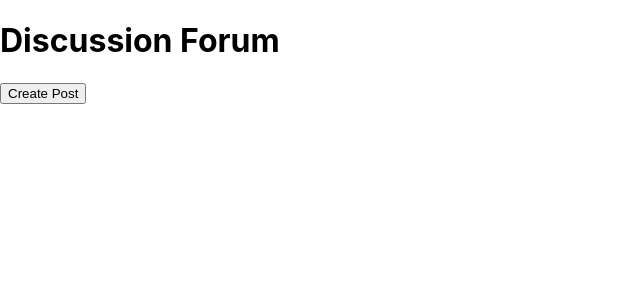
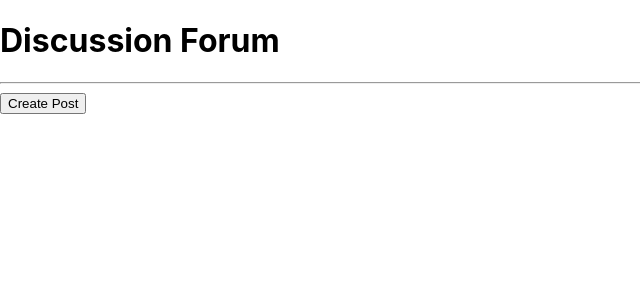
Before and after one commit to Patrick-Dolan/discussion-forum, a React (Create React App) app: page / in a window 1280 px wide. Shown: the top 300 px of the page, without its empty margins (0-640 px from the left). Built offline with nearby package versions, Linux system fonts and the light colour scheme.

Commit message:
add react fragment and horizonal rule

```diff
--- a/src/components/Header.js
+++ b/src/components/Header.js
@@ -2,7 +2,10 @@ import React from "react";
 
 function Header() {
   return (
-    <h1>Discussion Forum</h1>
+    <>
+      <h1>Discussion Forum</h1>
+      <hr />
+    </>
   )
 }
 
```
